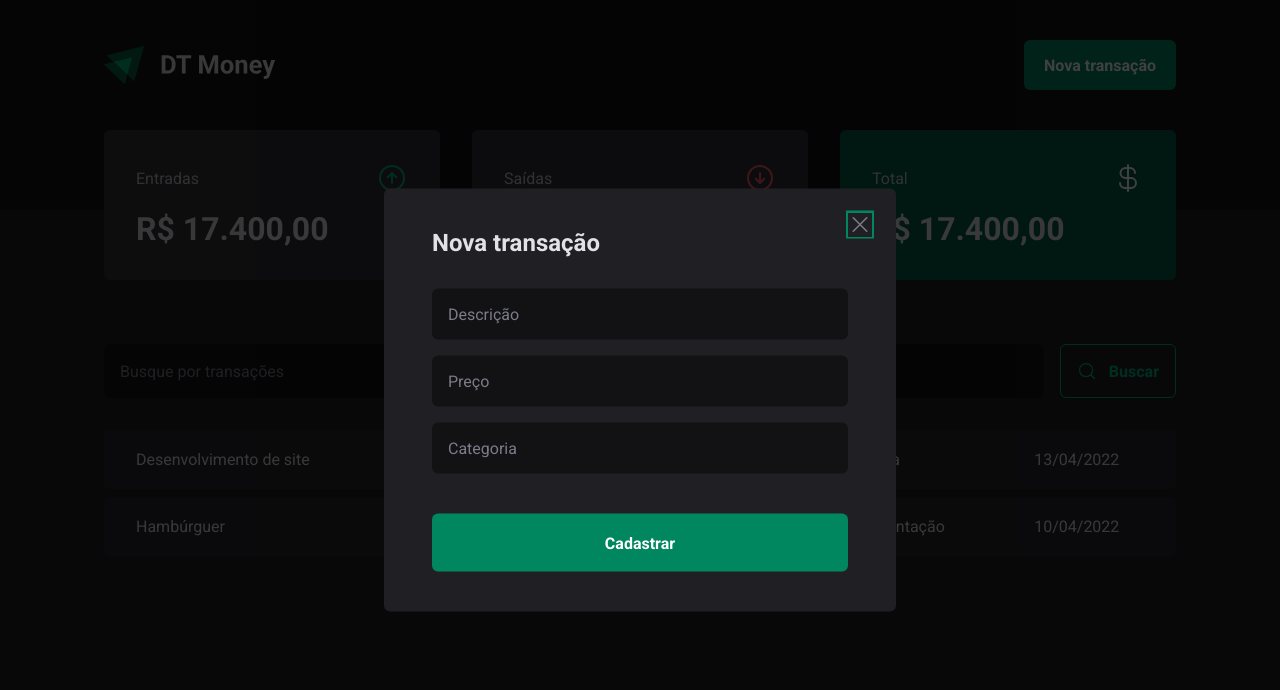
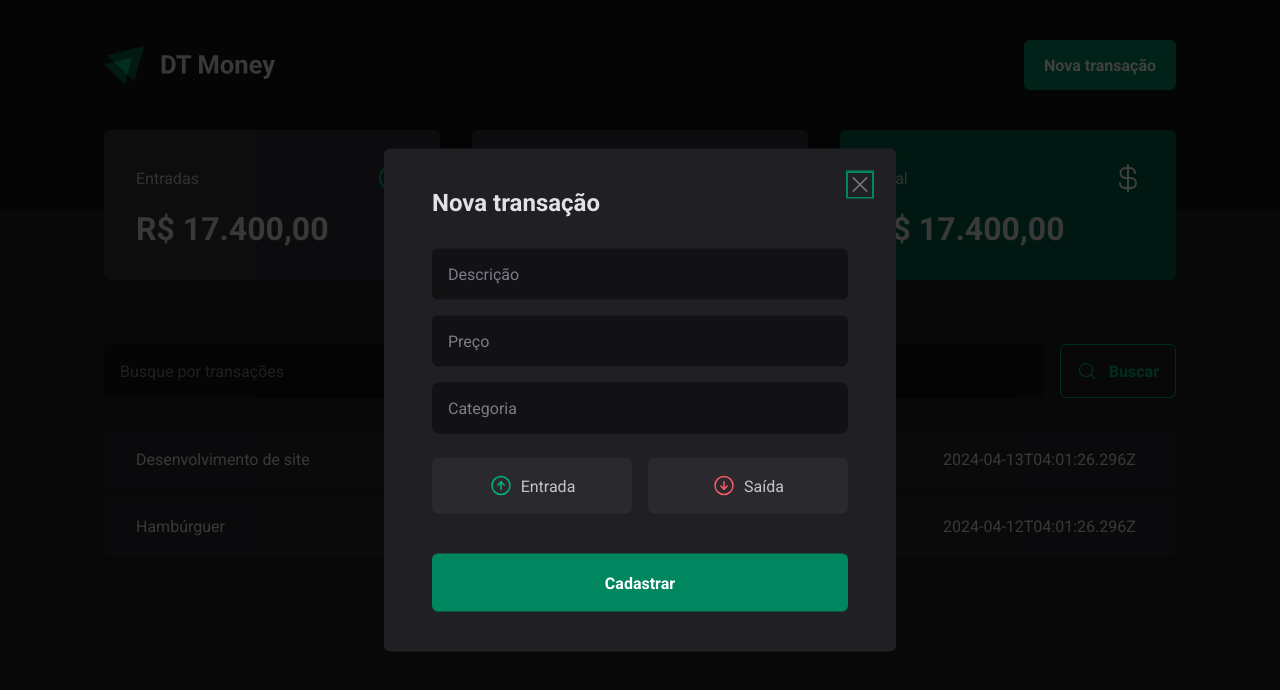
Before and after one commit to fcomateus/ignite-dt-money, a React (Vite) app: page / in a window 1280 px wide. Both pictures are taken after a click on the button "Nova transação". Shown: the top 690 px of the page. Built offline with nearby package versions, Linux system fonts and the light colour scheme; data requests are answered from the project's data file.

Commit message:
fake api with json-server

```diff
--- a/package.json
+++ b/package.json
@@ -7,10 +7,12 @@
     "dev": "vite",
     "build": "tsc && vite build",
     "lint": "eslint . --ext ts,tsx --report-unused-disable-directives --max-warnings 0",
+    "dev:server": "json-server server.json -p 3333 -w",
     "preview": "vite preview"
   },
   "dependencies": {
     "@radix-ui/react-dialog": "^1.0.5",
+    "@radix-ui/react-radio-group": "^1.1.3",
     "phosphor-react": "^1.4.1",
     "react": "^18.2.0",
     "react-dom": "^18.2.0",
@@ -26,6 +28,7 @@
     "eslint": "^8.57.0",
     "eslint-plugin-react-hooks": "^4.6.0",
     "eslint-plugin-react-refresh": "^0.4.6",
+    "json-server": "^1.0.0-alpha.23",
     "typescript": "^5.2.2",
     "vite": "^5.2.0"
   }
--- /dev/null
+++ b/server.json
@@ -0,0 +1,20 @@
+{
+    "transactions": [
+        {
+            "id": 1,
+            "description": "Desenvolvimento de site",
+            "type": "income",
+            "category": "Vendas",
+            "price": 14000,
+            "createdAt": "2024-04-13T04:01:26.296Z"
+        },
+        {
+            "id": 2,
+            "description": "Hambúrguer",
+            "type": "outcome",
+            "category": "Alimentação",
+            "price": 50,
+            "createdAt": "2024-04-12T04:01:26.296Z"
+        }
+    ]
+}
--- a/src/components/NewTransactionModal/index.tsx
+++ b/src/components/NewTransactionModal/index.tsx
@@ -1,8 +1,10 @@
 import * as Dialog from '@radix-ui/react-dialog'
-import { Overlay, Content, CloseButton } from './styles'
-import { X } from 'phosphor-react'
+import { Overlay, Content, CloseButton, TransactionType, TransactionTypeButton } from './styles'
+import { ArrowCircleDown, ArrowCircleUp, X } from 'phosphor-react'
 
 export function NewTransactionModal() {
+
+    const iconSize = 24
     return (
         <Dialog.Portal>
             <Overlay />
@@ -10,13 +12,31 @@
             <Content>
                 <Dialog.Title>Nova transação</Dialog.Title>
                     <CloseButton>
-                        <X size={24}/>
+                        <X size={iconSize}/>
                     </CloseButton>
 
                     <form action="">
                         <input type="text" placeholder='Descrição' required/>
                         <input type="number" placeholder='Preço' required/>
                         <input type="text" placeholder='Categoria' required/>
+
+                        <TransactionType>
+                            <TransactionTypeButton
+                                value='income'
+                                variant='income'
+                            >
+                                <ArrowCircleUp size={iconSize}/>
+                                Entrada
+                            </TransactionTypeButton>
+
+                            <TransactionTypeButton
+                                value='outcome'
+                                variant='outcome'
+                            >
+                                <ArrowCircleDown size={iconSize}/>
+                                Saída
+                            </TransactionTypeButton>
+                        </TransactionType>
 
                         <button type='submit'>
                             Cadastrar
--- a/src/components/NewTransactionModal/styles.ts
+++ b/src/components/NewTransactionModal/styles.ts
@@ -1,5 +1,6 @@
 import styled from "styled-components";
 import * as Dialog from '@radix-ui/react-dialog'
+import * as RadioGroup from '@radix-ui/react-radio-group'
 
 export const Overlay = styled(Dialog.Overlay)`
     position: fixed;
@@ -68,3 +69,47 @@
     cursor: pointer;
     color: ${({ theme }) => theme['gray-500']};
 `
+
+export const TransactionType = styled(RadioGroup.Root)`
+    display: grid;
+    grid-template-columns: repeat(2, 1fr);
+    gap: 1rem;
+    margin-top: 0.5rem;
+`
+
+interface TransactionTypeButtonProps {
+    variant: 'income' | 'outcome'
+}
+
+export const TransactionTypeButton = styled(RadioGroup.Item)<TransactionTypeButtonProps>`
+    background: ${({ theme }) => theme['gray-700']};
+    padding: 1rem;
+    display: flex;
+    align-items: center;
+    justify-content: center;
+    gap: 0.5rem;
+    border-radius: 6px;
+    cursor: pointer;
+    border: 0;
+    color: ${({ theme }) => theme['gray-300']};
+
+    svg {
+        color: ${(props) => props.variant === 'income' ? props.theme['green-300'] : props.theme['red-300']};
+    }
+
+    &[data-state='unchecked']:hover {
+        transition: all 0.2s;
+        background: ${({ theme }) => theme['gray-600']};
+    }
+
+    &[data-state='checked'] {
+        color: ${({ theme }) => theme['white']};
+        background: ${(props) => props.variant == 'income' ? props.theme['green-500'] : props.theme['red-500']};
+
+        svg {
+            color: ${({ theme }) => theme['white']};
+
+        }
+    }
+
+`
--- a/src/pages/Transactions/index.tsx
+++ b/src/pages/Transactions/index.tsx
@@ -1,10 +1,39 @@
+import { useEffect, useState } from "react"
 import { Header } from "../../components/Header"
 import { Summary } from "../../components/Summary"
 import { SearchForm } from "./components/SearchForm"
 
 import { PriceHighlight, TransactionsContainer, TransactionsTable } from './styles'
 
+interface Transactions {
+    id: number,
+    description: string,
+    type: 'income' | 'outcome',
+    price: number,
+    category: string,
+    createdAt: string
+}
+
 export function Transactions() {
+    const [transactions, setTransactions] = useState<Transactions[]>([])
+
+    useEffect(() => {
+        async function loadTransactions() {
+            const response = await fetch('http://localhost:3333/transactions')
+            const data = await response.json()
+            setTransactions(data)
+        }
+
+        loadTransactions()
+        // fetch('http://localhost:3333/transactions')
+        // .then(response => response.json())
+        // .then(data => {
+        //     console.log(data);
+        // })
+
+    }, [])
+
+
     return (
         <div>
             <Header />
@@ -15,31 +44,24 @@
 
                 <TransactionsTable>
                     <tbody>
-                        <tr>
-                            <td width="50%">Desenvolvimento de site</td>
+                        {
+                            transactions.map(transaction => {
+                                return (
+                                    <tr key={transaction.id}>
+                                        <td width="50%">{transaction.description}</td>
                                         <td>
                                             <PriceHighlight
-                                    variant="income"
+                                                variant={transaction.type}
                                             >
-                                    R$ 12.000,00
+                                                {transaction.price}
                                             </PriceHighlight>
                                         </td>
-                            <td>Venda</td>
-                            <td>13/04/2022</td>
+                                        <td>{transaction.category}</td>
+                                        <td>{transaction.createdAt}</td>
                                     </tr>
-
-                        <tr>
-                            <td width="50%">Hambúrguer</td>
-                            <td>
-                                <PriceHighlight
-                                    variant="outcome"
-                                >
-                                    - R$59,90
-                                </PriceHighlight>
-                            </td>
-                            <td>Alimentação</td>
-                            <td>10/04/2022</td>
-                        </tr>
+                                )
+                            })
+                        }
 
                     </tbody>
                 </TransactionsTable>
```
Also changed, not shown: 1 other file (tests, documents, lock files or other folders). Lines whose indentation alone changed are shown as unchanged.
